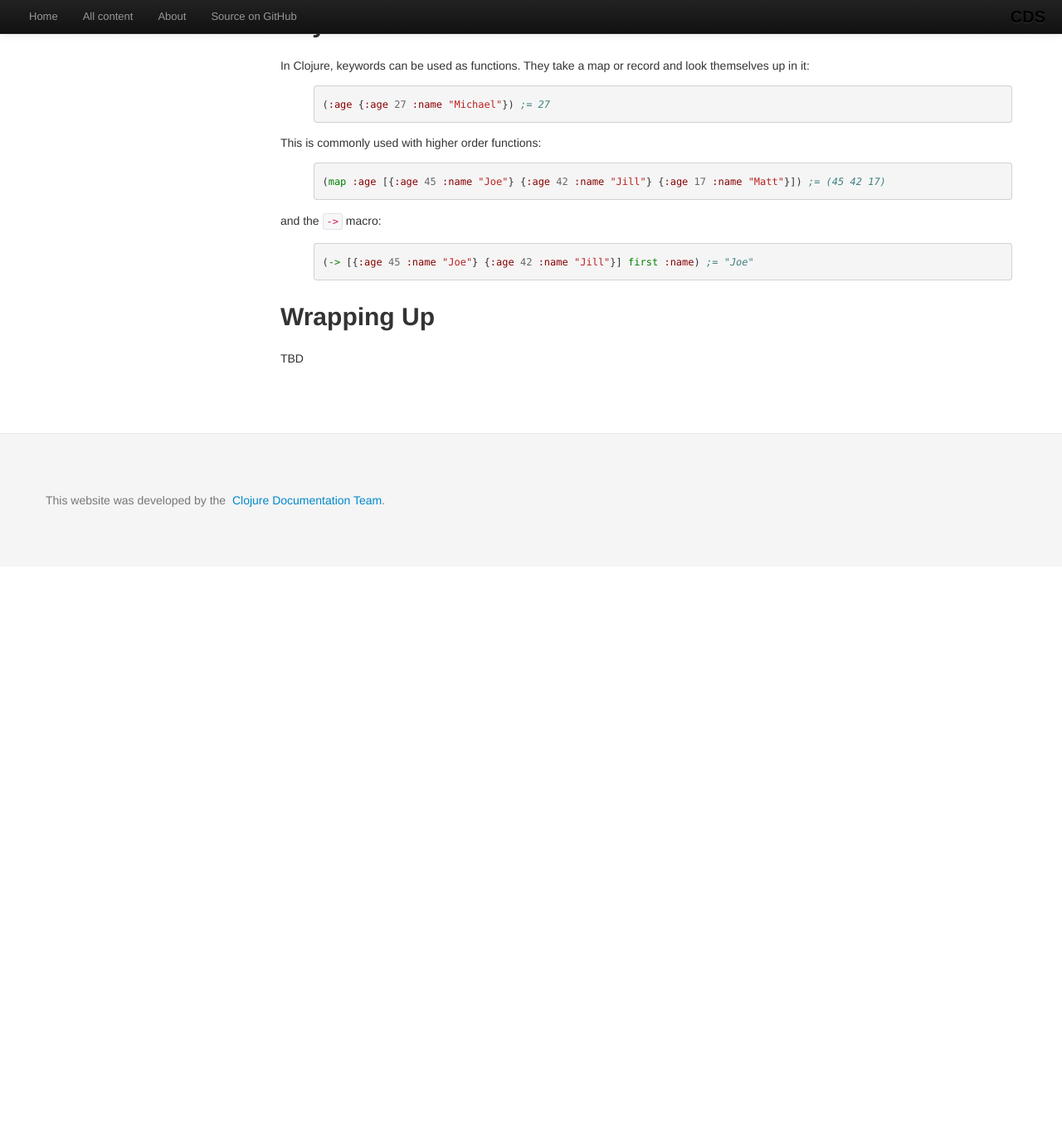
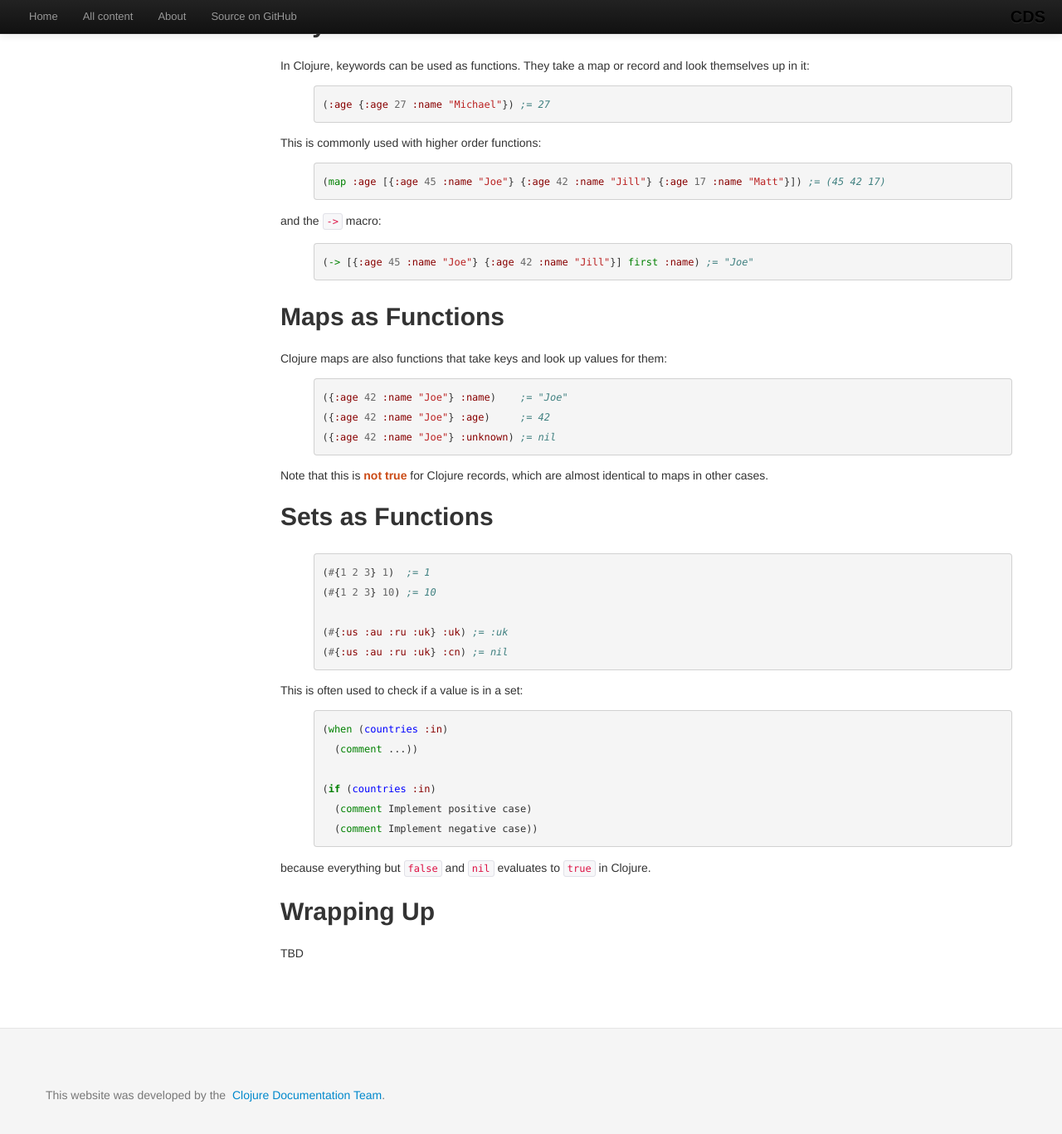
Before and after one commit to clojuredocs/guides, a Jekyll site: the page built from articles/language/functions.md, in a window 1280 px wide and 1400 px high, scrolled down 5992 px. Shown: the top 1367 px of the window at 83% size. Built offline with Jekyll 4.4.1, drawn with Linux system fonts in a browser that asks for light colours; some web fonts are replaced; Markdown is read by kramdown in place of the engine named in the settings; before the commit the page ends 6675 px from its top, so only the background shows below that.

Commit message:
Finish Maps as Functions and Sets as Functions sections

```diff
--- a/articles/language/functions.md
+++ b/articles/language/functions.md
@@ -354,6 +354,43 @@ and the `->` macro:
 {% endhighlight %}
 
 
+## Maps as Functions
+
+Clojure maps are also functions that take keys and look up values for them:
+
+{% highlight clojure %}
+({:age 42 :name "Joe"} :name)    ;= "Joe"
+({:age 42 :name "Joe"} :age)     ;= 42
+({:age 42 :name "Joe"} :unknown) ;= nil
+{% endhighlight %}
+
+Note that this is **not true** for Clojure records, which are almost identical to maps in other
+cases.
+
+
+## Sets as Functions
+
+{% highlight clojure %}
+(#{1 2 3} 1)  ;= 1
+(#{1 2 3} 10) ;= 10
+
+(#{:us :au :ru :uk} :uk) ;= :uk
+(#{:us :au :ru :uk} :cn) ;= nil
+{% endhighlight %}
+
+This is often used to check if a value is in a set:
+
+{% highlight clojure %}
+(when (countries :in)
+  (comment ...))
+
+(if (countries :in)
+  (comment Implement positive case)
+  (comment Implement negative case))
+{% endhighlight %}
+
+because everything but `false` and `nil` evaluates to `true` in Clojure.
+
 
 ## Wrapping Up
 
```
